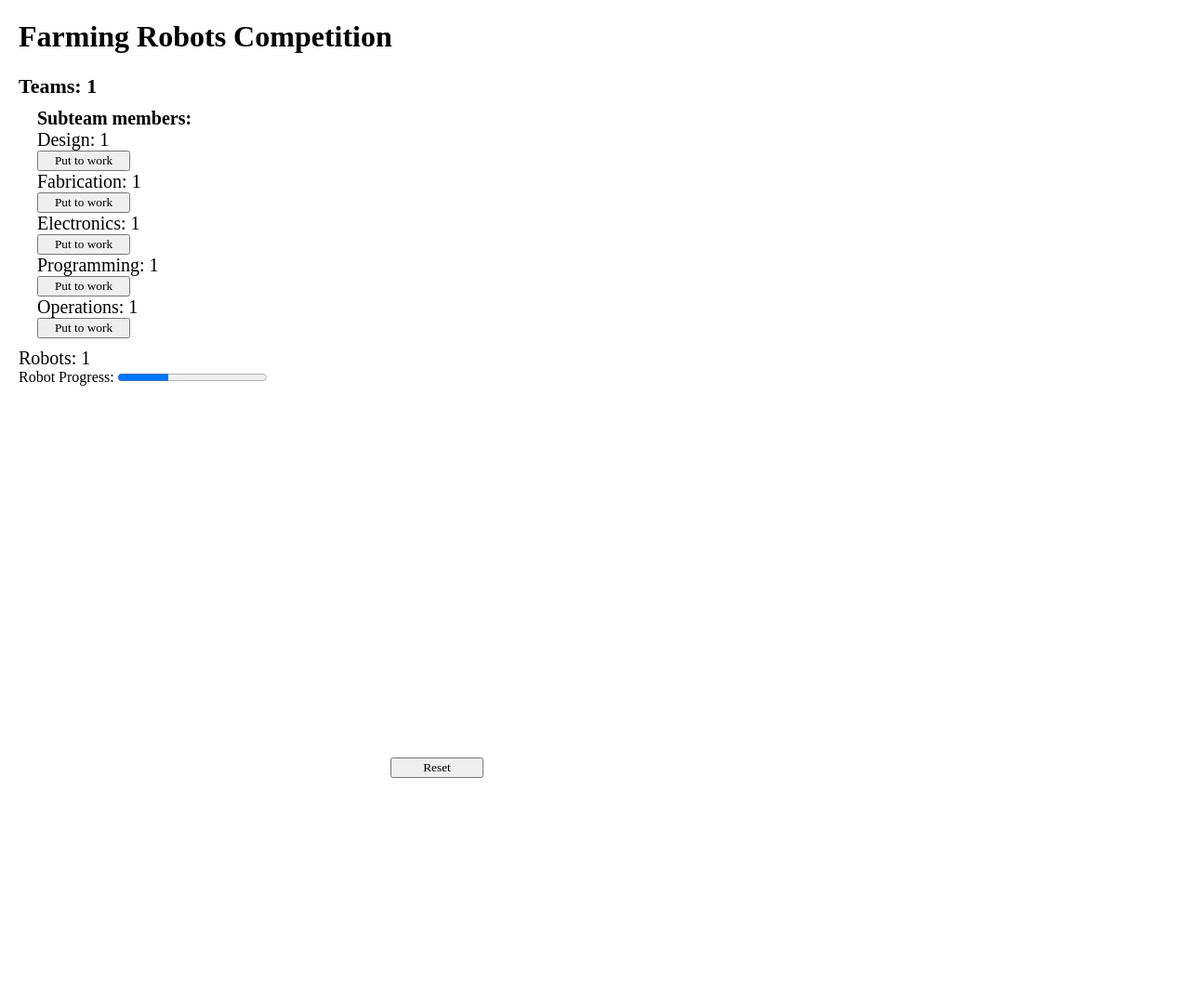
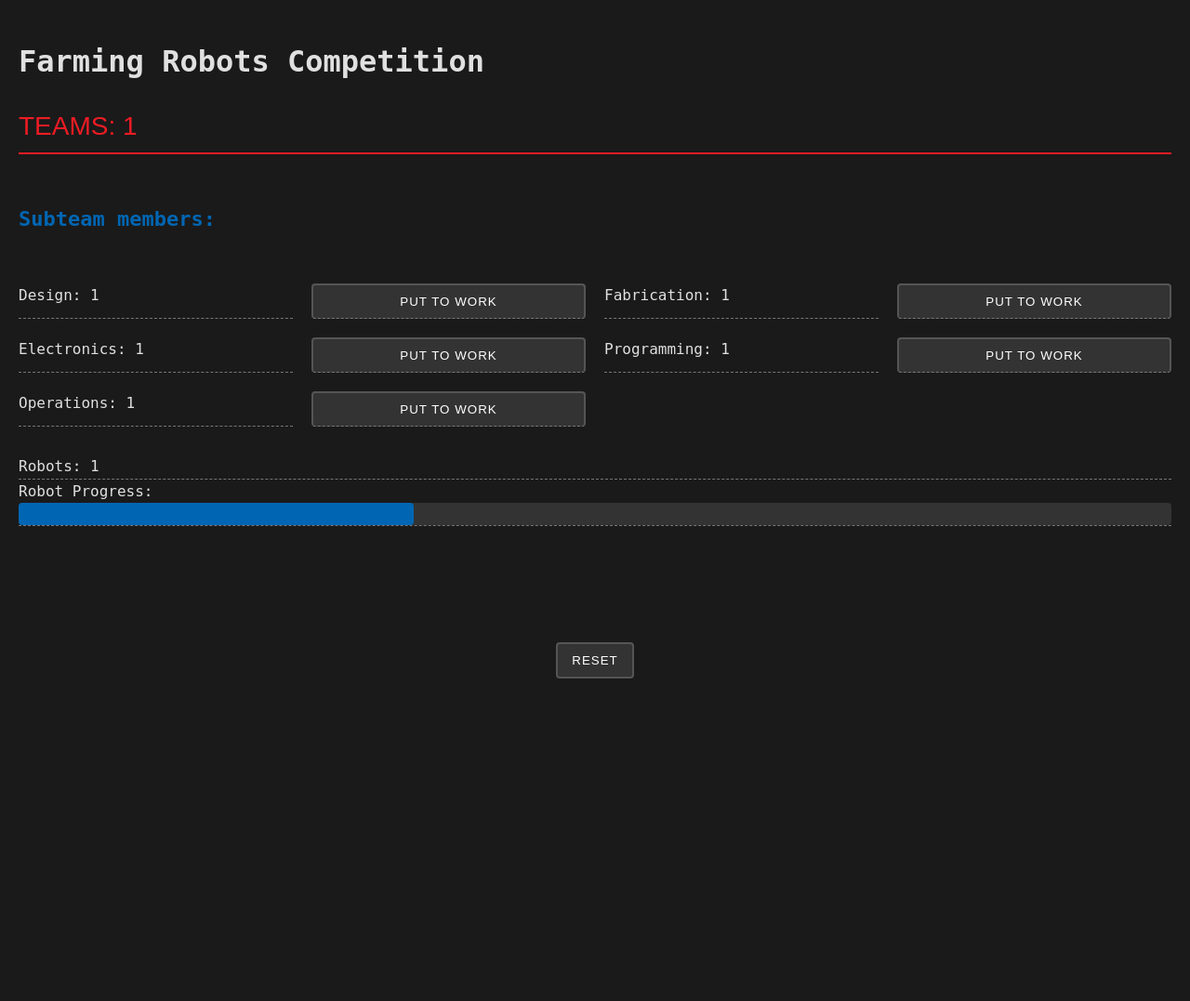
Before and after one commit to JS70777/flask_quickstart, a Flask app: page / in a window 1280 px wide. Shown: the top 1077 px of the page at 93% size. After the commit the page ends 730 px from the top, so only its background shows below. Run offline with Flask 3, Linux system fonts and the light colour scheme.

Commit message:
made it look cool

```diff
--- a/static/script.js
+++ b/static/script.js
@@ -116,10 +116,11 @@ function gameLoop() {
         resources
             .get("Teams")
             .obj.insertAdjacentHTML(
-            "afterend",
+            "beforeend",
             '<button id=TeamsBut>"We\'re building a team, not a robot"</button>'
         );
         const teamsBut = document.getElementById("TeamsBut");
+        teamsBut.setAttribute('data-description', res["Teams"] || "");
         const buttonPress = (e) => {
             resources.forEach((val, key, map) => {
                 switch (val.name) {
@@ -138,7 +139,7 @@ function gameLoop() {
         teamsBut.addEventListener("click", buttonPress);
     }
 }
-
+document.getElementById("prog").setAttribute('data-description', res["Robots"])
 // Update text 10 times per second instead of 60 for performance
 setInterval(() => {
     resources.forEach(v => v.update());
--- a/static/style.css
+++ b/static/style.css
@@ -1,69 +1,189 @@
+/* Import a tech-style font */
+@import url('https://fonts.googleapis.com');
+
+body {
+    background-color: #1a1a1a; /* Dark industrial grey */
+    color: #e0e0e0;
+    font-family: 'Roboto Mono', monospace;
+    margin: 0;
+    padding: 20px;
+    line-height: 1.6;
+}
+
+/* Layout Containers */
+/* Keep main divs stacking vertically */
 div {
     display: flex;
     flex-direction: column;
+    gap: 10px;
 }
 
+/* Break #subteams out into a separate horizontal tiling grid */
 #subteams {
-  margin: 10px 10px 10px 20px;
+    display: grid;
+    /* This creates as many 280px columns as will fit on your screen */
+    grid-template-columns: repeat(auto-fill, minmax(280px, 1fr));
+    gap: 20px;
+    margin: 20px 0;
+    /* Ensures it doesn't follow the parent's flex-direction */
+    flex-direction: row;
+}
+
+/* Ensure subteam containers inside the grid stack their own internal text */
+#subteams > div {
+    display: flex;
+    flex-direction: column;
+    background: #252525; /* Optional: adds a slight background to each "tile" */
+    padding: 15px;
+    border-radius: 8px;
+    border-left: 4px solid #0066B3; /* FRC Blue accent */
+}
+
+/* Progress Bar Styling */
+progress {
+    width: 100%;
+    height: 25px;
+    appearance: none;
+}
+
+progress::-webkit-progress-bar {
+    background-color: #333;
+    border-radius: 4px;
+}
+
+progress::-webkit-progress-value {
+    background-color: #0066B3; /* FRC Blue */
+    border-radius: 4px;
+}
+
+/* Typography & Labels */
+#Teams {
+    display: flex;
+    flex-direction: row;
+    align-items: center;
+    justify-content: space-between;
+    gap: 20px;
+    width: 100%;
+    font-family: 'Orbitron', sans-serif;
+    font-size: 28px;
+    font-weight: 420;
+    color: #ed1c24; /* FIRST Red */
+    text-transform: uppercase;
+    border-bottom: 2px solid #ed1c24; /* FIRST Red accent */
+    padding-bottom: 5px;
+    margin-bottom: 20px;
+}
+
+#sub {
+    font-size: 22px;
+    font-weight: bold;
+    color: #0066B3; /* FIRST Blue */
 }
 
 span {
-    font-size: 20px;
-  width: 170px;
+    font-size: 16px;
+    display: inline-block;
 }
 
-#sub {
-    font-size: 20px;
-    font-weight: 550;
-    margin: 0;
+/* Buttons - Robot Dashboard Style */
+button {
+    cursor: pointer;
+    font-family: 'Orbitron', sans-serif;
+    background: #333;
+    color: white;
+    border: 2px solid #555;
+    padding: 10px 15px;
+    border-radius: 4px;
+    transition: all 0.2s ease;
+    text-transform: uppercase;
+    letter-spacing: 1px;
 }
 
-#Teams {
-    font-size: 22px;
-    font-weight: 575;
+button:hover {
+    background: #0066B3; /* Blue on hover */
+    border-color: #0099ff;
+    box-shadow: 0 0 10px rgba(0, 102, 179, 0.5);
 }
 
-button {
-    width: 100px;
-  font-family: "Times New Roman", serif;
+button:active {
+    transform: scale(0.95);
 }
 
+/* Target the Teams Upgrade button specifically */
 #TeamsBut {
-    width: 250px;
+    max-width: 50%;        /* Prevents it from getting absurdly huge on ultrawide monitors */
+    min-height: 50px;        /* Makes it a larger "hit target" */
+    margin: 5px 0;          /* Adds some breathing room around it */
+    padding: 10px 20px;
+    font-size: 16px;         /* Makes the quote easier to read */
+    border: 2px solid #ed1c24; /* FRC Red border to show importance */
+    background: rgba(237, 28, 36, 0.1); /* Subtle red tint */
+    white-space: normal;     /* Allows the long quote to wrap if the screen is small */
+    cursor: pointer;
+    transition: all 0.3s ease;
+    flex-shrink: 0;
 }
 
-/* Target ANY element that has a data-description attribute */
-[data-description] {
-  position: relative;
-  cursor: help;
+#TeamsBut:hover {
+    background: #ed1c24;     /* Flips to solid red on hover */
+    color: white;
+    box-shadow: 0 0 15px rgba(237, 28, 36, 0.6);
+    bottom: 130%;
+    left: 50%;
+    transform: translateX(-50%);
 }
 
-/* Tooltip appearance on hover for both span and button */
-[data-description]:hover::after {
-
-  content: attr(data-description); /* Pulls lore from the attribute */
-  position: absolute;
-  /* NEW POSITIONING: Anchor to the right side */
-  left: 105%; /* Start just past the right edge of the element */
-  top: 50%; /* Align vertically with the middle of the element */
-  transform: translateY(-50%); /* Center it vertically */
-  background: #222;
-  color: #fff;
-  padding: 8px 12px;
-  border-radius: 5px;
-  font-size: 14px;
-  white-space: normal;
-  width: 220px; /* Limits width so long lore wraps */
-  z-index: 100;
-  box-shadow: 0 4px 10px rgba(0,0,0,0.3);
-  pointer-events: none; /* Prevents tooltip from flickering on hover */
-    max-width: 90vw;
+/* Ensure the tooltip stays centered above this wide button */
+#TeamsBut[data-description]:hover::after {
+    bottom: 110%; /* Slight adjustment to sit nicely above the taller button */
 }
 
-body {
-  margin-left: 20px;
+
+/* Tooltips */
+[data-description] {
+    position: relative;
+    cursor: pointer;
+    border-bottom: 1px dashed #777; /* Visual cue that it has a tooltip */
 }
 
+[data-description]:hover::after {
+  content: attr(data-description);
+  position: absolute;
+pointer-events: none;
+
+  /* Positioning (Above and Centered) */
+  left: 50%;
+  bottom: 135%;
+  transform: translateX(-50%);
+
+  /* CONSISTENT STYLING - Add these lines: */
+  font-family: 'Roboto Mono', monospace !important; /* Force the tech font */
+  font-size: 13px !important;
+  font-weight: 400 !important;
+  text-align: center;         /* Ensures lore text is always centered */
+  line-height: 1.4;           /* Prevents text lines from squishing */
+  text-transform: none;       /* Stops it from inheriting uppercase from buttons */
+  letter-spacing: normal;     /* Resets letter spacing */
+  color: #00ff00;             /* Consistent green text */
+
+  /* Box Appearance */
+  background: #222;
+  padding: 10px 15px;
+  border: 1px solid #0066B3;
+  border-radius: 5px;
+  width: 220px;
+  z-index: 1000;              /* Ensure it stays on top of everything */
+  pointer-events: none;
+  box-shadow: 0 -4px 10px rgba(0,0,0,0.5);
+}
+
+
+
+/* Footer spacing fix */
 footer {
-    margin: 400px;
+    margin-top: 100px;
+    padding: 20px;
+    font-size: 12px;
+    color: #666;
+    text-align: center;
 }
--- a/templates/index.html
+++ b/templates/index.html
@@ -13,8 +13,8 @@
 </header>
 <div id=resources>
     <span id=Teams></span>
+        <p id=sub>Subteam members:</p>
     <div id=subteams>
-        <p id=sub>Subteam members:</p>
         <span id=Design></span>
         <span id=Fabrication></span>
         <span id=Electronics></span>
```
